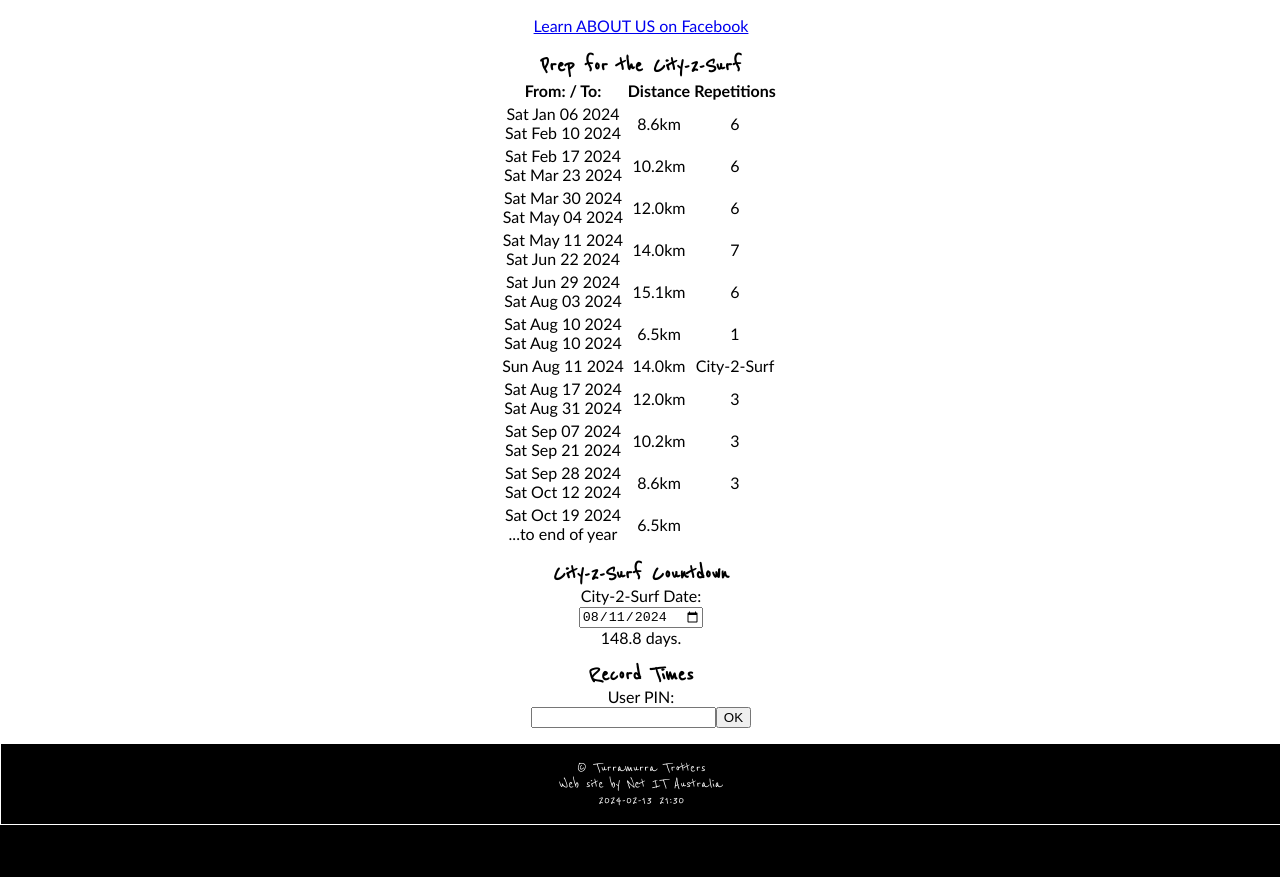
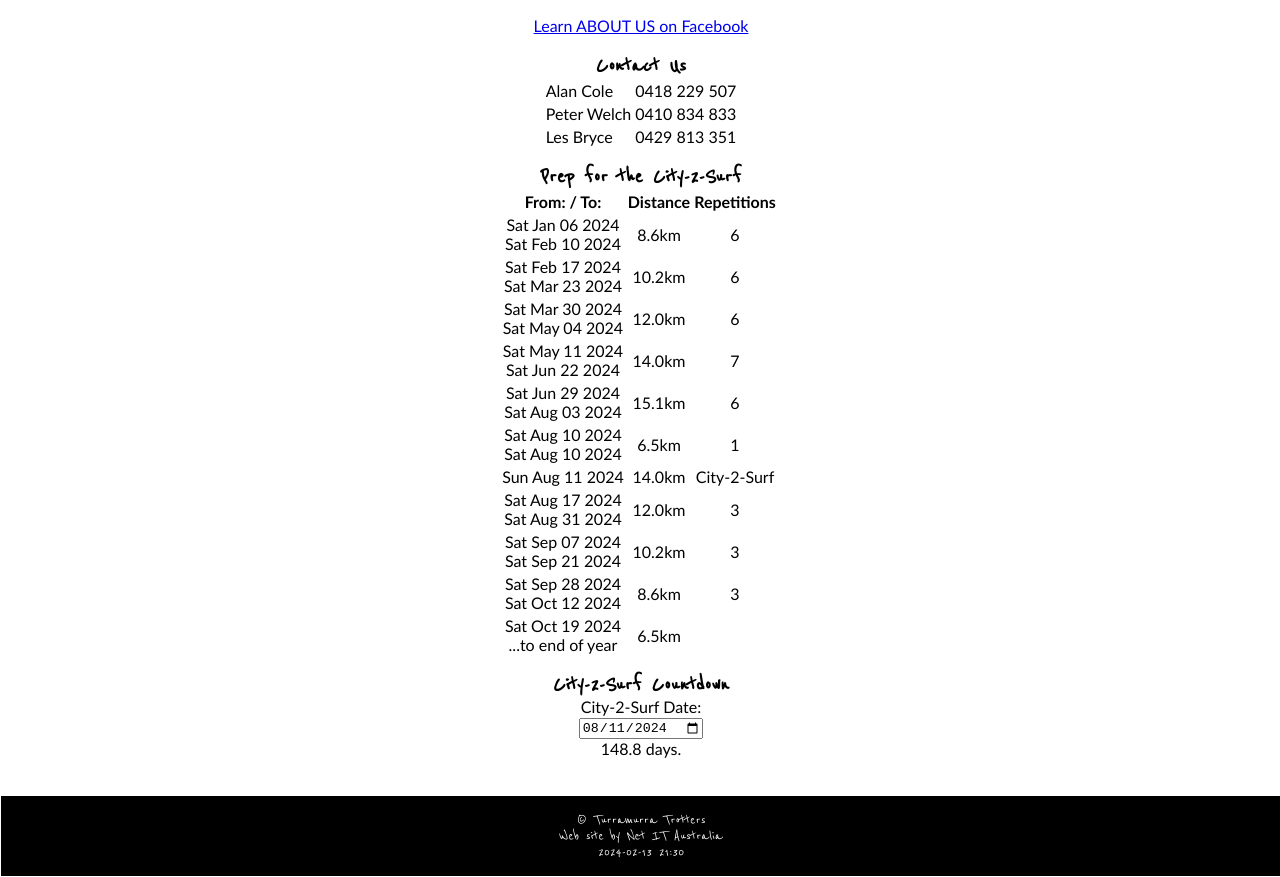
Before and after one commit to net-it-aus/tt, a plain HTML site: page index.html in a window 1280 px wide. Shown: the part 36-913 px from the top of the page. Before the commit the page ends 861 px from the top, so only its background shows below. Drawn offline with nearby package versions, Linux system fonts and the light colour scheme.

Commit message:
added contact us info

```diff
--- a/css/tt.css
+++ b/css/tt.css
@@ -2,6 +2,11 @@
 /* expand all       Ctrl + k + j */
 /* word wrap toggle Alt + z */
 
+.table-contact{
+    font-family: 'Trebuchet MS', 'Lucida Sans Unicode', 'Lucida Grande', 'Lucida Sans', Arial, sans-serif;
+    margin-left: auto;
+    margin-right: auto;
+}
 body{
     background-color: black;
     border: 1px solid white;
--- a/index.html
+++ b/index.html
@@ -32,10 +32,29 @@
         <div class="preHeader"><h1>Turramurra Trotters, ...running since 1974</h1></div>
     </div>
     <header>
-        <div id="headerElement" class="fb-link"><a href="https://www.facebook.com/TurramurraTrotters"><br>Learn ABOUT US on Facebook<br><br></a></div>
+        <!-- <div id="headerElement" class="fb-link"><a href="https://www.facebook.com/TurramurraTrotters"><br>Learn ABOUT US on Facebook<br><br></a></div> -->
+        <div id="headerElement" class="fb-link"><a href="https://www.facebook.com/groups/TurramurraTrottersForum/"><br>Learn ABOUT US on Facebook<br><br></a></div>
     </header>
     <main>
         <div id="mainElement">
+            <div id="contactUs" class="contact-us">
+                <div class="beanie-heading"><h2>Contact Us</h2></div>
+                <table class="table-contact">
+                    <tr class="table-contact">
+                        <td class="table-contact">Alan Cole</td>
+                        <td class="table-contact">0418 229 507</td>
+                    </tr>
+                    <tr class="table-contact">
+                        <td class="table-contact">Peter Welch</td>
+                        <td class="table-contact">0410 834 833</td>
+                    </tr>
+                    <tr class="table-contact">
+                        <td class="table-contact">Les Bryce</td>
+                        <td class="table-contact">0429 813 351</td>
+                    </tr>
+                </table>
+            </div>
+            <br>
             <div id="weeklySchedule" class="weekly-schedule"></div>
             <br>
             <div id="city2surfCountdownWrapper">
@@ -47,8 +66,9 @@
                 </div>
             </div>
             <br>
-            <div class="beanie-heading"><h2>Record Times</h2></div>
-            <div id="recordTimes" class="record-times">
+            <input type="date" id="xDate" onfocus="resetZoom()" name="xDate" style="visibility:hidden"><br>
+            <!-- <div class="beanie-heading"><h2>Record Times</h2></div> -->
+            <!-- <div id="recordTimes" class="record-times">
 
                 <div id="userAccess">
                     <label for="userPIN">User PIN:</label><br>
@@ -87,7 +107,6 @@
                     <input type="date" id="xDate" onfocus="resetZoom()" name="xDate"><br>
                     <br>
 
-                    <!-- <input type="submit" value="Submit"> -->
                     <input type="button" onclick="saveTime()" value="Save">
 
                 </form>
@@ -98,7 +117,7 @@
                 <br><button onclick="emailTimesIn()" id="emailTimesHistoryButton" class="email-times-history-button">email times in</button><br>
                 <br><button onclick="eraseHistory()" id="eraseTimesHistoryButton" class="erase-times-history-button">erase times history</button><br>
             </div>
-            <br>
+            <br> -->
         </div>
     </main>
     <footer>
--- a/js/tt.js
+++ b/js/tt.js
@@ -64,7 +64,7 @@
     // vHTML += `Pace ${(document.getElementById("xMinutes").value + (document.getElementById("xSeconds").value/60))/document.getElementById("xDistance").value*1000}`;
     vHTML += `<div>Pace ${((xMinutes + (xSeconds/60))/xDistance*1000).toFixed(4)}</div>`;
     document.getElementById("runStats").innerHTML = vHTML;
-    console.log(vHTML);
+    // console.log(vHTML);
 }
 
 // city2SurfDateChange START
@@ -162,7 +162,7 @@
                                 myMonth = ((myTestDate.getMonth()*1)+1);
                                 if (myMonth<10){myMonth = "0" + myMonth;}
                                 const myFutureDate = myTestDate.getFullYear() + "-" + myMonth + "-" + myTestDate.getDate();
-                                console.log(myFutureDate);
+                                // console.log(myFutureDate);
                                 document.getElementById("futureDate").value = myFutureDate;
                                 myDays = ((myTestDate - myDate)/(24*60*60*1000)).toFixed(1);
                                 return (myDays * 1 + 1) + " days.";
@@ -177,7 +177,7 @@
                     myMonth = ((myTestDate.getMonth()*1)+1);
                     if (myMonth<10){myMonth = "0" + myMonth;}
                     const myFutureDate = myTestDate.getFullYear() + "-" + myMonth + "-" + myTestDate.getDate();
-                    console.log(myFutureDate);
+                    // console.log(myFutureDate);
                     document.getElementById("futureDate").value = myFutureDate;
                     return (myDays * 1 + 1) + " days.";
                 }
@@ -417,7 +417,7 @@
     var vSeconds = document.getElementById("xSeconds").value * 1;
     vSeconds = vSeconds.toFixed(3);
     var xTimeRecord = document.getElementById("xDate").value + " , " + document.getElementById("ttName").value + " , " + vDistance + " metres" + " , " + vMinutes + " min" + " , " + vSeconds + " sec";
-    console.log(xTimeRecord);
+    // console.log(xTimeRecord);
     window.localStorage.setItem("TT time recorded on:- " + myTimeDate.toDateString() + " at:- " + myTimeDate.toTimeString().slice(0,8), xTimeRecord);
 
     // document.getElementById("fName").value = "";
@@ -432,18 +432,18 @@
 function displayTimesHistory(){
     aTimes = [];
     for (let i = 0; i < localStorage.length; i++) {
-        console.log(localStorage.getItem(localStorage.key(i)));
+        // console.log(localStorage.getItem(localStorage.key(i)));
         aTimes.push(localStorage.getItem(localStorage.key(i)));
     }
     aTimes.sort();
     aTimes.reverse();
-    console.log(aTimes);
+    // console.log(aTimes);
     var vHTML = ``;
     for (let i = 0; i < aTimes.length; i++) {
         vHTML += `${aTimes[i]}<br>`;
     }
-    console.log(vHTML);
-    document.getElementById("timesHistory").innerHTML = vHTML;
+    // console.log(vHTML);
+    // document.getElementById("timesHistory").innerHTML = vHTML;
 }
 displayTimesHistory();
 function eraseHistory(){
@@ -462,12 +462,12 @@
 function emailTimesIn(){
     let aTimes = [];
     for (let i = 0; i < localStorage.length; i++) {
-        console.log(localStorage.getItem(localStorage.key(i)) + " , " + localStorage.key(i) + " , ");
+        // console.log(localStorage.getItem(localStorage.key(i)) + " , " + localStorage.key(i) + " , ");
         aTimes.push(localStorage.getItem(localStorage.key(i)) + " , " + localStorage.key(i) + " , ");
     }
     aTimes.sort();
     aTimes.reverse();
-    console.log(aTimes);
+    // console.log(aTimes);
     let vTEXT = `Run date: , Name , Distance , Minutes , Seconds , Record date ,%0D%0A`;
     var vHTML = ``;
     vHTML += `<div><h2>Turramurra Trotters</h2></div>`;
@@ -491,32 +491,32 @@
                 switch (nCount){
                     case 0:
                         runDate = aTimes[i].slice(nStart,nEnd);
-                        console.log(nStart, nEnd, runDate);
+                        // console.log(nStart, nEnd, runDate);
                         vHTML += `<td>${runDate}</td>`;
                         break;
                     case 1:
                         runnerName = aTimes[i].slice(nStart,nEnd);
-                        console.log(nStart, nEnd, runnerName);
+                        // console.log(nStart, nEnd, runnerName);
                         vHTML += `<td>${runnerName}</td>`;
                         break;
                     case 2:
                         runDistance = aTimes[i].slice(nStart,nEnd);
-                        console.log(nStart, nEnd, runDistance);
+                        // console.log(nStart, nEnd, runDistance);
                         vHTML += `<td>${runDistance}</td>`;
                         break;
                     case 3:
                         runMinutes = aTimes[i].slice(nStart,nEnd);
-                        console.log(nStart, nEnd, runMinutes);
+                        // console.log(nStart, nEnd, runMinutes);
                         vHTML += `<td>${runMinutes}</td>`;
                         break;
                     case 4:
                         runSeconds = aTimes[i].slice(nStart,nEnd);
-                        console.log(nStart, nEnd, runSeconds);
+                        // console.log(nStart, nEnd, runSeconds);
                         vHTML += `<td>${runSeconds}</td>`;
                         break;
                     case 5:
                         runRecordedDateTime = aTimes[i].slice(nStart,nEnd);
-                        console.log(nStart, nEnd, runRecordedDateTime);
+                        // console.log(nStart, nEnd, runRecordedDateTime);
                         vHTML += `<td>${runRecordedDateTime}</td>`;
                         break;
                 }
@@ -529,8 +529,8 @@
         vHTML += `</tr>`;
     }
     vHTML += `</table>`;
-    console.log(vHTML);
-    console.log(vTEXT);
+    // console.log(vHTML);
+    // console.log(vTEXT);
     // for (let i = 0; i < aTimes.length; i++) {
     //     vHTML += `${aTimes[i]}<br>`;
     // }
@@ -682,12 +682,12 @@
     // document.body.style.transform = scale;     // General
 }
 
-document.getElementById("xMinutes").addEventListener("change",calcStats());
-document.getElementById("xSeconds").addEventListener("change",calcStats());
-document.getElementById("xDistance").addEventListener("change",calcStats());
-document.getElementById("ttCourse").addEventListener("change",calcStats());
-document.getElementById("runStats").addEventListener("mouseover",calcStats());
-document.getElementById("runStats").addEventListener("touchstart",calcStats());
+// document.getElementById("xMinutes").addEventListener("change",calcStats());
+// document.getElementById("xSeconds").addEventListener("change",calcStats());
+// document.getElementById("xDistance").addEventListener("change",calcStats());
+// document.getElementById("ttCourse").addEventListener("change",calcStats());
+// document.getElementById("runStats").addEventListener("mouseover",calcStats());
+// document.getElementById("runStats").addEventListener("touchstart",calcStats());
 
 // // console.log(getFutureDate());
 // var daysToFutureDate = 0;
```
